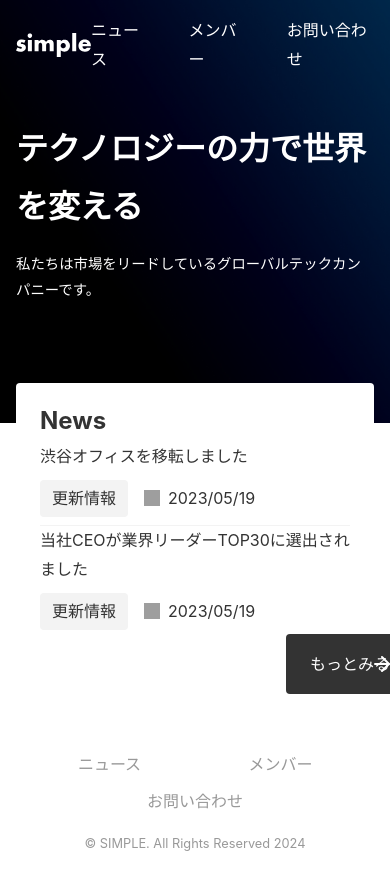
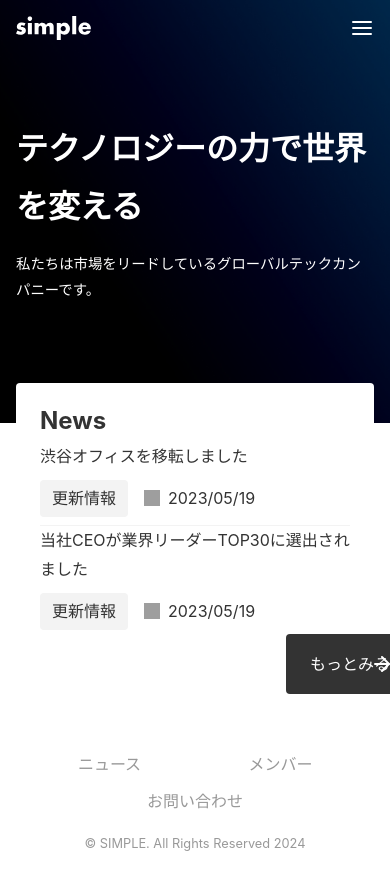
Before and after one commit to 0uga/my-next-project, a Next.js app: page / in a window 390 px wide. Built offline with nearby package versions, Linux system fonts and the light colour scheme; grey boxes are pictures that could not be loaded.

Commit message:
commit/2025/01/25

```diff
--- a/app/_components/Header/index.tsx
+++ b/app/_components/Header/index.tsx
@@ -1,6 +1,7 @@
 import Image from "next/image";
 import Link from "next/link";
 import styles from "./index.module.css";
+import Menu from "../Menu";
 
 export default function Header() {
     return (
@@ -15,19 +16,7 @@
                     priority
                 />
             </Link>
-            <nav className={styles.nav}>
-                <ul className={styles.items}>
-                    <li>
-                        <Link href="/news">ニュース</Link>
-                    </li>
-                    <li>
-                        <Link href="/members">メンバー</Link>
-                    </li>
-                    <li>
-                        <Link href="/contact">お問い合わせ</Link>
-                    </li>
-                </ul>
-            </nav>
+            <Menu />
         </header>
     );
 }
--- a/app/_components/Hero/index.module.css
+++ b/app/_components/Hero/index.module.css
@@ -16,7 +16,7 @@
     margin-bottom: 1rem;
 }
 
-sub {
+.sub {
     display: flex;
     align-items: center;
     gap: 20px;
@@ -24,7 +24,7 @@
     justify-content: center;
 }
 
-.sub :before {
+.sub::before {
     content: '';
     display: block;
     height: 1px;
@@ -32,7 +32,7 @@
     background-color: var(--color-text-unpainted);
 }
 
-.sub :after {
+.sub::after {
     content: '';
     display: block;
     height: 1px;
--- a/app/_components/Hero/index.tsx
+++ b/app/_components/Hero/index.tsx
@@ -15,7 +15,7 @@
             </div>
             <Image
                 className={styles.bgimg}
-                src="img-mv.jpg"
+                src="/img-mv.jpg"
                 alt=""
                 width={4000}
                 height={1200}
--- /dev/null
+++ b/app/_components/Menu/index.module.css
@@ -0,0 +1,40 @@
+.items {
+    display: flex;
+    color: #fff;
+    gap: 40px;
+}
+
+.button {
+    display: none;
+}
+
+@media (max-width: 640px) {
+    .nav {
+        display: none;
+    }
+
+    .nav.open {
+        display: block;
+        position: fixed;
+        top: 0;
+        left: 0;
+        right: 0;
+        bottom: 0;
+        background-color: var(--color--bg--painted);
+        color: var(--cloor--text--unpainted);
+        padding: 24px 16px;
+    }
+
+    .items {
+        flex-direction: column;
+        gap: 24px;
+
+    }
+
+    .button {
+        display: flex;
+        background: none;
+        border: none;
+        cursor: pointer;
+    }
+}
--- /dev/null
+++ b/app/_components/Menu/index.tsx
@@ -0,0 +1,26 @@
+import Link from "next/link";
+import Image from "next/image";
+import styles from "./index.module.css";
+
+export default function Menu() {
+    return (
+        <div>
+            <nav className={styles.nav}>
+                <ul className={styles.items}>
+                    <li>
+                        <Link href="/news">ニュース</Link>
+                    </li>
+                    <li>
+                        <Link href="/members">メンバー</Link>
+                    </li>
+                    <li>
+                        <Link href="/contact">お問い合わせ</Link>
+                    </li>
+                </ul>
+            </nav>
+            <button className={styles.button}>
+                <Image src="/menu.svg" alt="メニュー" width={24} height={24} />
+            </button>
+        </div>
+    );
+}
```
